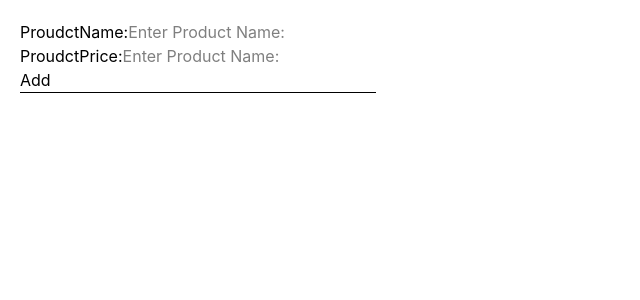
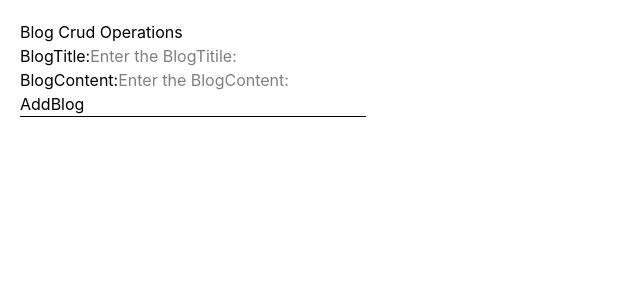
Before and after one commit to Sonu445kum/fullstack-dsa-roadmap, a React (Vite) app in the folder 4_REACTJS/: page / in a window 1280 px wide. Shown: the top 300 px of the page, without its empty margins (0-640 px from the left). Built offline with nearby package versions, Linux system fonts and the light colour scheme.

Commit message:
Solved:BlogPost with crud

```diff
--- a/4_REACTJS/src/App.jsx
+++ b/4_REACTJS/src/App.jsx
@@ -8,6 +8,7 @@ import CounterCrud from './Hooks/CounterCrud.jsx'
 import NotesApp from './Hooks/NotesApp.jsx'
 import UserManagement from './Hooks/UserManagement.jsx'
 import ProductList from './Hooks/ProductList.jsx'
+import BlogPost from './Hooks/BlogPost.jsx'
 
 const App = () => {
   // Pass props from parent to child.
@@ -37,7 +38,8 @@ const App = () => {
       {/* <NotesApp/> */}
       {/* User Managemnt */}
       {/* <UserManagement/> */}
-      <ProductList/>
+      {/* <ProductList/> */}
+      <BlogPost/>
     </div>
   )
 }
--- /dev/null
+++ b/4_REACTJS/src/Hooks/BlogPost.jsx
@@ -0,0 +1,99 @@
+import { useState } from "react"
+
+const BlogPost =()=>{
+    const [blogData , setBlogData] = useState({
+        blogTitle :"",
+        blogContent :""
+    });
+
+    const [blogList , setBlogList] = useState([]);
+    const [editId , setEditId] = useState(null);
+
+    // handleOnchange
+    const handleOnChange = (e)=>{
+        e.preventDefault();
+        const {name , value} = e.target;
+        setBlogData((prev)=>({
+            ...prev,
+            [name] :value
+        }));
+    };
+
+    // handleBlogAddUpdate
+    const handleBlogAddUpdate = (e)=>{
+        e.preventDefault();
+        // check the inputFiled is empty
+        if(!blogData.blogTitle.trim() || !blogData.blogContent.trim()) return;
+
+        // check if Blog Id is not null
+        if(editId !== null){
+            setBlogList((prev)=> prev.map((el)=> el.id === editId ? {...el , ...blogData} : el));
+            setEditId(null);
+            setBlogData({
+                blogTitle:"",
+                blogContent:""
+            });
+        }else{
+            // if the blogid id null
+            const newBlogData = {
+                id :Date.now(),
+                ...blogData,
+            }
+            setBlogList((prev)=>[...prev , newBlogData]);
+            setBlogData({
+                blogTitle:"",
+                blogContent:""
+            });
+        }
+    }
+
+    // handleDeleteBlog
+    const handleDeleteBlog = (id)=>{
+        setBlogList((prev)=>prev.filter((el)=> el.id !== id));
+    }
+
+    // handleEditBlog
+    const handleEditBlog =(id)=>{
+        const selected = blogList.find((el)=> el.id === id);
+        setBlogData({
+            blogTitle:selected.blogTitle,
+            blogContent:selected.blogContent
+        });
+        setEditId(id);
+    }
+    return (
+        <div style={{margin:"20px"}}>
+            <h1>Blog Crud Operations</h1>
+            <form onSubmit={handleBlogAddUpdate}>
+                <div>
+                    <label>BlogTitle:</label>
+                    <input type="text" name="blogTitle" value={blogData.blogTitle} onChange={handleOnChange} placeholder="Enter the BlogTitile:"/>
+                </div>
+                <div>
+                    <label>BlogContent:</label>
+                    <input type="text" name="blogContent" value={blogData.blogContent} onChange={handleOnChange} placeholder="Enter the BlogContent:"/>
+                </div>
+
+                <button type="submit">{editId !== null ? "UpdatedBlog" : "AddBlog"}</button>
+            </form>
+            <hr />
+
+            {/* display Blogs Details */}
+            <ul>
+                {
+                    blogList.map((el)=>(
+                        <li key={el.id}>
+                            <p>BlogTitle:{el.blogTitle}</p>
+                            <p>BlogTitle:{el.blogContent}</p>
+                            <button onClick={()=>handleEditBlog(el.id)}>EditBlog</button>
+                            <button onClick={()=>handleDeleteBlog(el.id)}>DeleteBlog</button>
+                            <hr />
+                        </li>
+                    ))
+                }
+            </ul>
+        </div>
+    )
+}
+// export the blog
+export default BlogPost;
```
